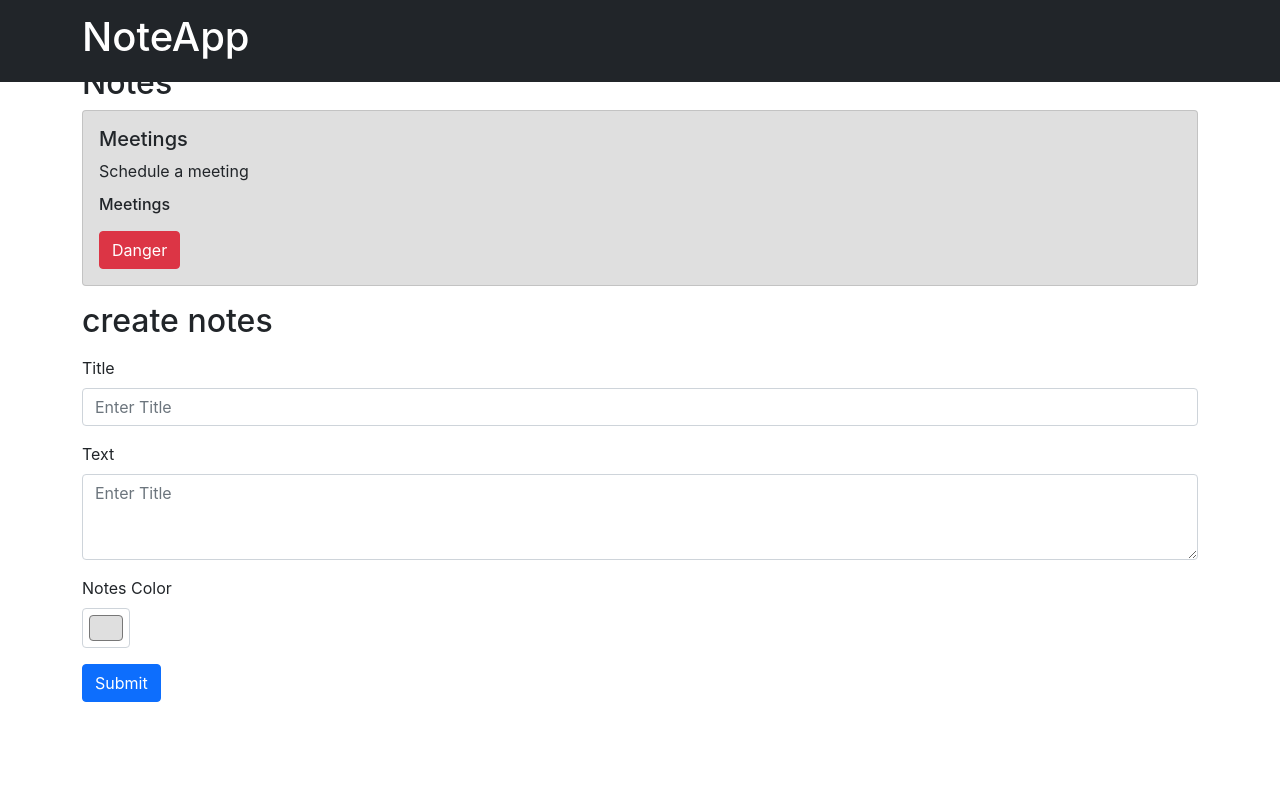
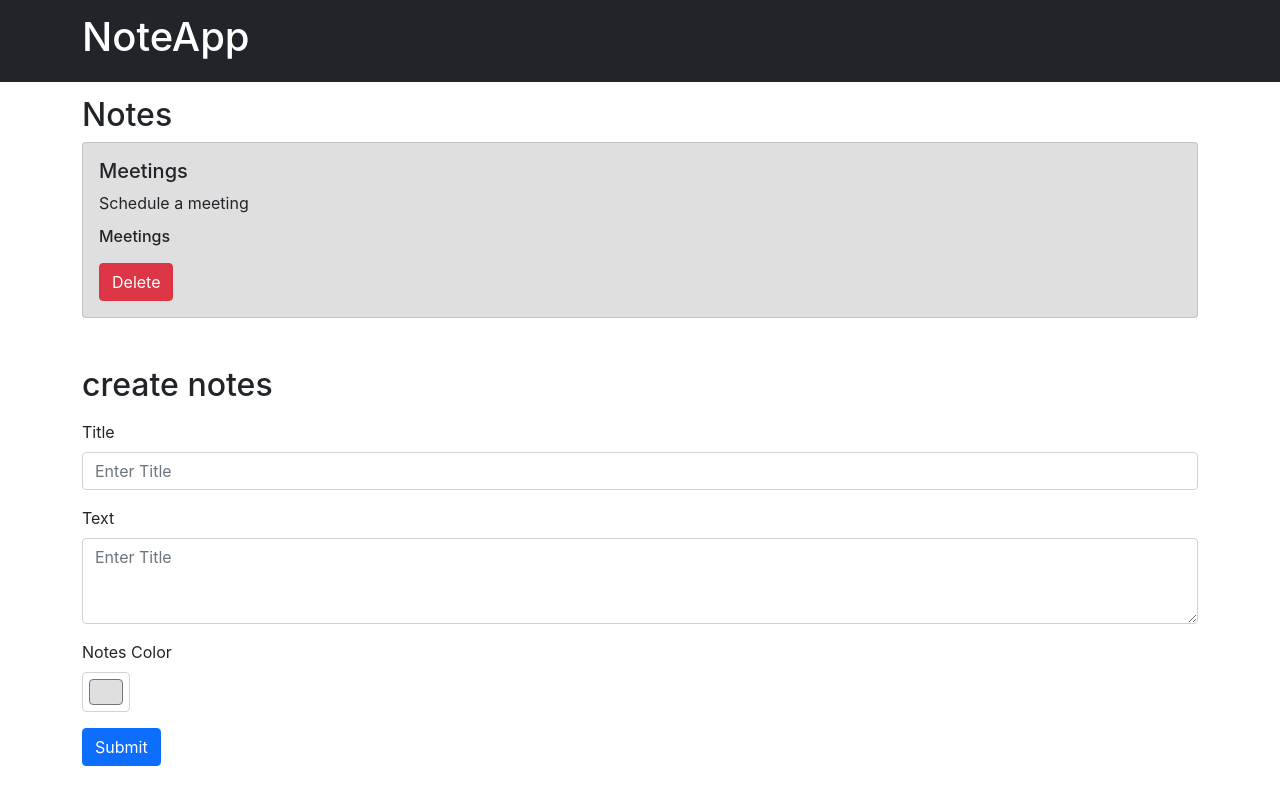
Before and after one commit to keneogu/Noteapp-Typescript, a React (Create React App) app: page / in a window 1280 px wide. Built offline with nearby package versions, Linux system fonts and the light colour scheme.

Commit message:
Add margins to notelist header

```diff
--- a/src/components/Notes.tsx
+++ b/src/components/Notes.tsx
@@ -8,13 +8,13 @@ interface INotesProps {
 
 const Notes: React.FunctionComponent<INotesProps> = ({note, handleDelete}) => {
 	return (
-		<div className="mb-3">
+		<div className="mb-5">
 			<Card style={{backgroundColor: note.color}}>
 				<Card.Body>
 					<Card.Title>{note.title}</Card.Title>
 					<Card.Text>{note.text}</Card.Text>
 					<Card.Subtitle>{note.title}</Card.Subtitle>
-					<Button className="mt-3" variant="danger" onClick={() => handleDelete(note.id)}> Danger </Button>
+					<Button className="mt-3" variant="danger" onClick={() => handleDelete(note.id)}> Delete </Button>
 				</Card.Body>
 			</Card>
 		</div>
--- a/src/components/NotesList.tsx
+++ b/src/components/NotesList.tsx
@@ -18,7 +18,7 @@ const NotesList: React.FunctionComponent<INotesListProps> = ({notes, setNotes})
 	}
 	return (
 		<>
-			<h2 className="mt-3">Notes</h2>
+			<h2 className="mt-5">Notes</h2>
 			<div>{ renderNotes() }</div>
 		</>
 	);
```
Also changed, not shown: src/App.css (line endings or trailing spaces).
